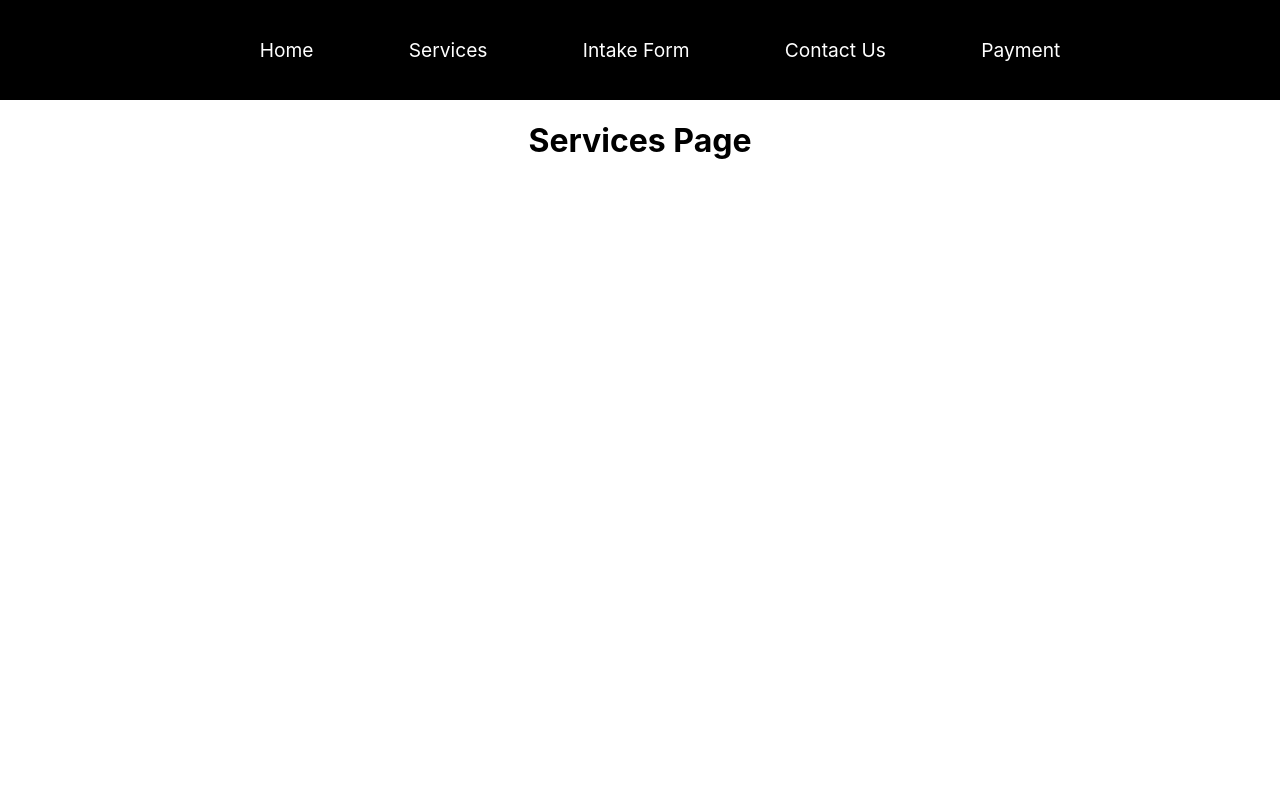
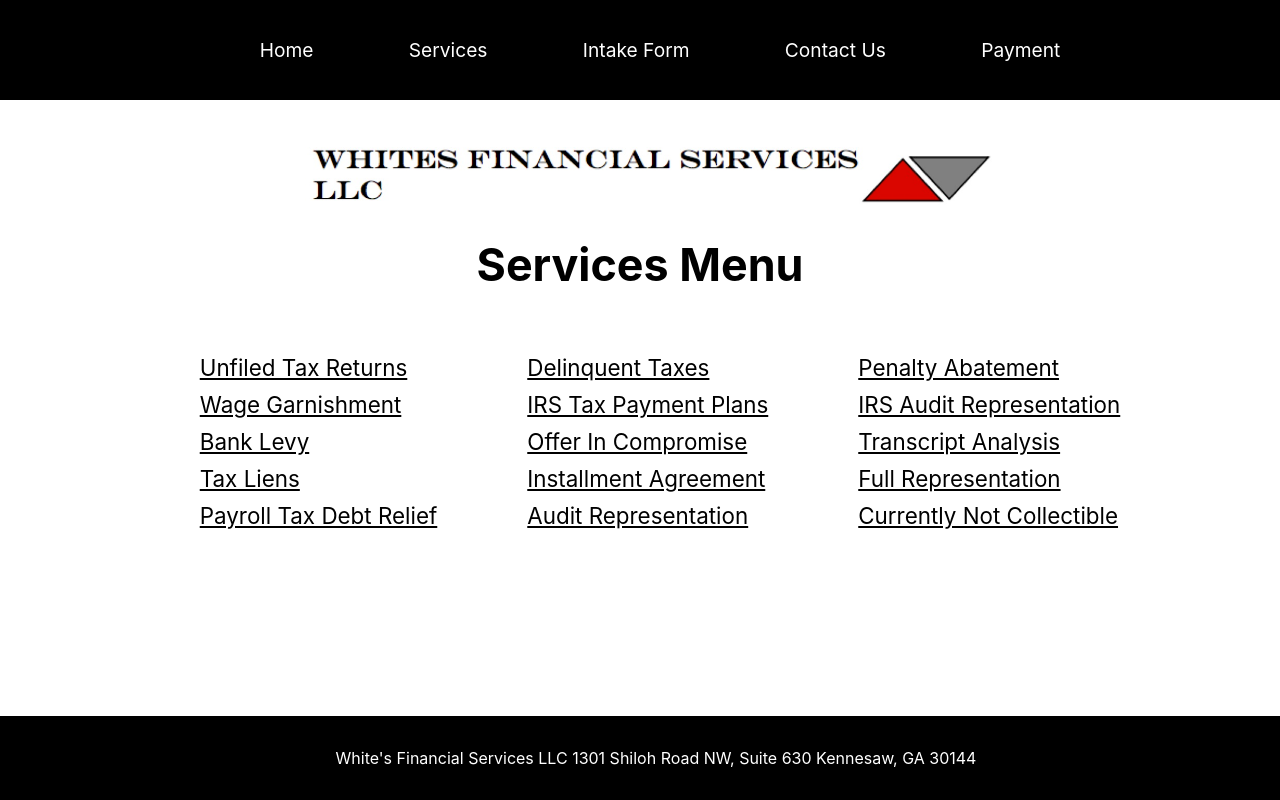
Before and after one commit to codymccoderson/wfs-website, a React (Create React App) app: page /services in a window 1280 px wide. Built offline with nearby package versions, Linux system fonts and the light colour scheme.

Commit message:
created necessary links for services page. moving on to the components for each link.

```diff
--- a/src/App.js
+++ b/src/App.js
@@ -7,6 +7,7 @@
 import ContactUs from './components/ContactUs';
 import Payment from './components/Payment';
 import { BrowserRouter as Router, Switch, Route } from 'react-router-dom';
+import Footer from './components/Footer';
 
 
 function App() {
@@ -21,6 +22,7 @@
         <Route path="/contact" component={ContactUs} />
         <Route path="/payment" component={Payment} />
         </Switch>
+        <Footer/>
       </div>
     </Router>
   );
--- /dev/null
+++ b/src/components/Footer.jsx
@@ -0,0 +1,23 @@
+import React from 'react';
+import styled from 'styled-components';
+
+const StyledFooter = styled.div `
+    margin-top: 1rem;
+    padding: 1rem;
+    background-color: black;
+    color: white;
+    position: fixed;
+    bottom: 0;
+    left: 0;
+    width: 100%;
+`
+
+const Footer = () => (
+  <StyledFooter>
+    <p>
+        White's Financial Services LLC 1301 Shiloh Road NW, Suite 630 Kennesaw, GA 30144
+    </p>
+  </StyledFooter>
+);
+
+export default Footer;
--- a/src/components/Services.jsx
+++ b/src/components/Services.jsx
@@ -1,13 +1,162 @@
 import React from 'react';
+import styled from 'styled-components';
+import { Link } from 'react-router-dom';
+import wfslogo from '../wfslogo.jpg'
+
+const StyledBackground = styled.div `
+`
+const StyledContent = styled.div `
+  display: flex;
+  justify-content: center;
+  align-items: center;
+  flex-flow: column;
+  position: relative;
+  top: 2.5rem;
+`
+const ImageWrapper = styled.div `
+  position: relative;
+  bottom: 0.5rem;
+
+    .theLogoImg {
+        width: 45rem;
+        height: 5rem;
+    }
+`
+const StyledServicesTitle = styled.h1 `
+  position: relative;
+  bottom: 1rem;
+  font-size: 2.8rem;
+`
+const UnorderedListWrapper = styled.div `
+  display: flex;
+  justify-content: center;
+  align-items: center;
+`
+
+const StyledUnorderedListOne = styled.ul `
+  display: flex;
+  flex-flow: column;
+  list-style-type: none;
+  text-align: left;
+  margin-right: 3.125rem;
+`
+
+const StyledUnorderedListTwo = styled.ul `
+  display: flex;
+  flex-flow: column;
+  list-style-type: none;
+  text-align: left;
+  margin-right: 3.125rem;
+`
+const StyledUnorderedListThree = styled.ul `
+  display: flex;
+  flex-flow: column;
+  list-style-type: none;
+  text-align: left;
+`
+
+const StyledListItem = styled.li `
+  font-size: 1.4rem;
+  margin-bottom: 10px;
+`
+
 
 function Services() {
     return (
-      <div>
-          <h1>
-              Services Page
-          </h1>
-      </div>
+      <StyledBackground>
+        <StyledContent>
+          <ImageWrapper>
+            <img className="theLogoImg" src={wfslogo} alt="This is the White's Financial Services logo."/>
+          </ImageWrapper>
+          <StyledServicesTitle>
+              Services Menu
+          </StyledServicesTitle>
+          <UnorderedListWrapper>
+            <StyledUnorderedListOne>
+              <Link to='/services/unfiled-tax-returns' style={{ color: 'black' }}>
+                  <StyledListItem>
+                    Unfiled Tax Returns
+                  </StyledListItem>
+              </Link>
+              <Link to='/services/wage-garnishment' style={{ color: 'black' }}>
+                  <StyledListItem>
+                    Wage Garnishment
+                  </StyledListItem>
+              </Link>
+              <Link to='/services/bank-levy' style={{ color: 'black' }}>
+                  <StyledListItem>
+                    Bank Levy
+                  </StyledListItem>
+              </Link>
+              <Link to='/services/tax-liens' style={{ color: 'black' }}>
+                  <StyledListItem>
+                    Tax Liens
+                  </StyledListItem>
+              </Link>
+              <Link to='/services/payroll-tax-debt-relief' style={{ color: 'black' }}>
+                  <StyledListItem>
+                    Payroll Tax Debt Relief
+                  </StyledListItem>
+              </Link>
+            </StyledUnorderedListOne>
+            <StyledUnorderedListTwo>
+              <Link to='/services/delinquent-taxes' style={{ color: 'black' }}>
+                  <StyledListItem>
+                    Delinquent Taxes
+                  </StyledListItem>
+              </Link>
+              <Link to='/services/irs-tax-payment-plans' style={{ color: 'black' }}>
+                  <StyledListItem>
+                    IRS Tax Payment Plans
+                  </StyledListItem>
+              </Link>
+              <Link to='/services/offer-in-compromise' style={{ color: 'black' }}>
+                  <StyledListItem>
+                    Offer In Compromise
+                  </StyledListItem>
+              </Link>
+              <Link to='/services/installment-agreement' style={{ color: 'black' }}>
+                  <StyledListItem>
+                    Installment Agreement
+                  </StyledListItem>
+              </Link>
+              <Link to='/services/audit-representation' style={{ color: 'black' }}>
+                  <StyledListItem>
+                    Audit Representation
+                  </StyledListItem>
+              </Link>
+            </StyledUnorderedListTwo>
+            <StyledUnorderedListThree>
+              <Link to='/services/penalty-abatement' style={{ color: 'black' }}>
+                  <StyledListItem>
+                    Penalty Abatement
+                  </StyledListItem>
+              </Link>
+              <Link to='/services/irs-audit-representation' style={{ color: 'black' }}>
+                  <StyledListItem>
+                    IRS Audit Representation
+                  </StyledListItem>
+              </Link>
+              <Link to='/services/transcript-analysis' style={{ color: 'black' }}>
+                  <StyledListItem>
+                    Transcript Analysis
+                  </StyledListItem>
+              </Link>
+              <Link to='/services/full-representation' style={{ color: 'black' }}>
+                  <StyledListItem>
+                    Full Representation
+                  </StyledListItem>
+              </Link>
+              <Link to='/services/currently-not-collectible' style={{ color: 'black' }}>
+                  <StyledListItem>
+                    Currently Not Collectible
+                  </StyledListItem>
+              </Link>
+            </StyledUnorderedListThree>
+          </UnorderedListWrapper>
+        </StyledContent>
+      </StyledBackground>
     );
   }
 
-  export default Services;
+export default Services;
```
Also changed, not shown: src/components/Home.jsx (+4 -6 lines).
